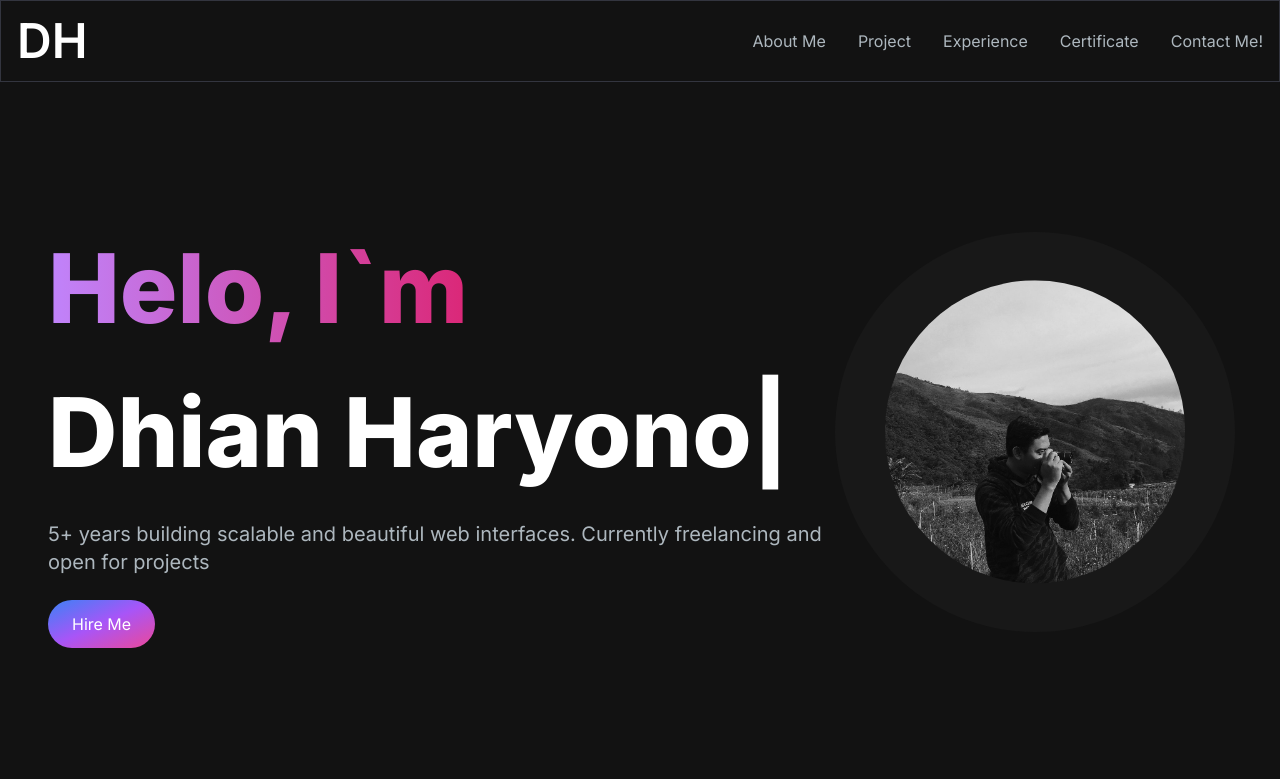
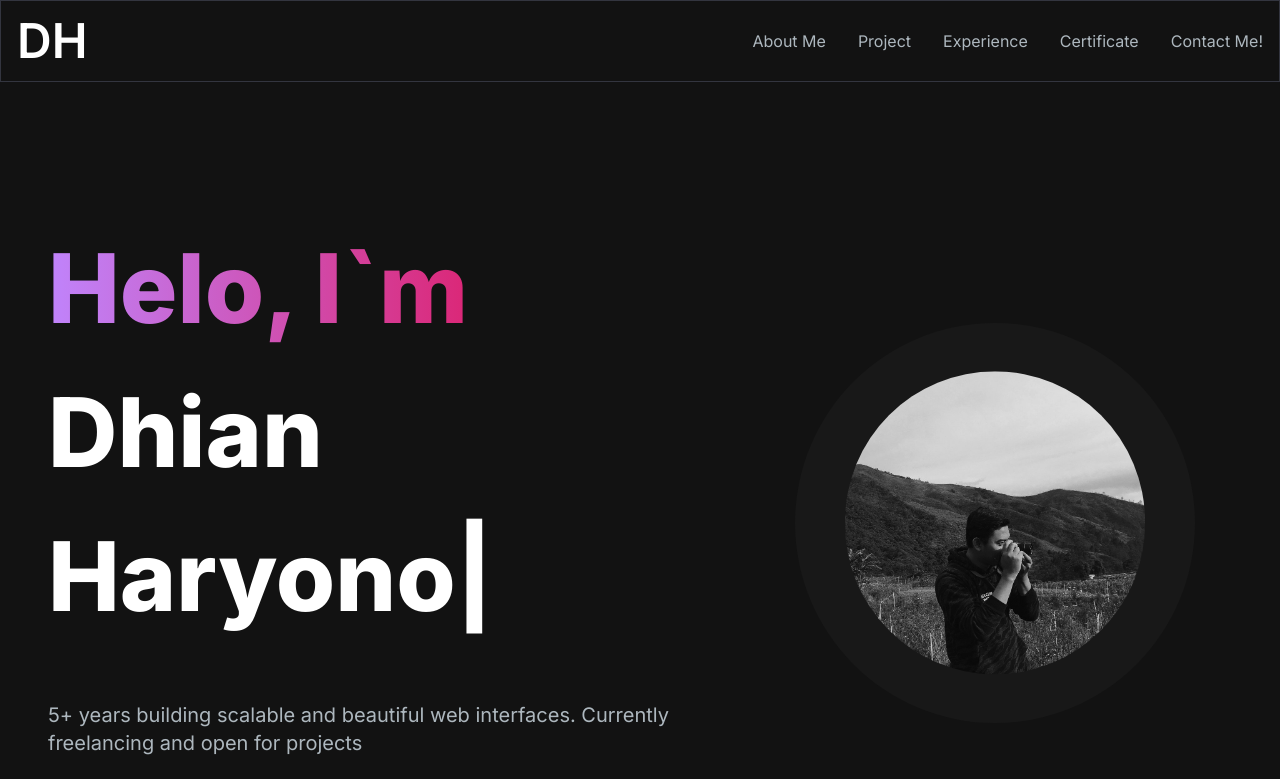
Before and after one commit to dhianharyono/Dhian-Portofolio, a Next.js app: page / in a window 1280 px wide. Shown: the top 779 px of the page. Built offline with nearby package versions, Linux system fonts and the light colour scheme.

Commit message:
feat(portofolio): fix styling

```diff
--- a/app/components/CertificateSection/Certificate.tsx
+++ b/app/components/CertificateSection/Certificate.tsx
@@ -21,7 +21,7 @@ const Certificate = () => {
 
   return (
     <div id='certificate' className='flex justify-center mt-24'>
-      <div className='w-full shadow-xl rounded-2xl'>
+      <div className='w-full'>
         <h2 className='text-center text-4xl font-bold text-white mt-4 mb-8 md:mb-12'>
           Certificate
         </h2>
--- a/app/components/HeroSection/HeroSection.jsx
+++ b/app/components/HeroSection/HeroSection.jsx
@@ -8,25 +8,27 @@ import Link from 'next/link';
 const HeroSection = () => {
   return (
     <section className='lg:py-16'>
-      <div className='grid grid-cols-1 lg:grid-cols-12'>
+      <div className='grid grid-cols-1 lg:grid-cols-12 gap-8 items-center'>
         <motion.div
           initial={{ opacity: 0, scale: 0.5 }}
           animate={{ opacity: 1, scale: 1 }}
           transition={{ duration: 0.5 }}
-          className='col-span-8 place-self-center text-center sm:text-left justify-self-start'
+          className='col-span-7 place-self-center text-center sm:text-left justify-self-start'
         >
           <h1 className='text-white mb-4 text-4xl sm:text-5xl lg:text-8xl lg:leading-normal font-extrabold'>
             <span className='text-transparent bg-clip-text bg-gradient-to-r from-primary-400 to-secondary-600'>
-              Helo, I`m{' '}
+              Helo, I`m
             </span>
             <br />
+            <div className='inline-block max-w-full overflow-hidden text-ellipsis'>
               <TypeAnimation
                 sequence={['Dhian Haryono', 1000, 'Frontend Developer', 1000]}
                 wrapper='span'
                 speed={50}
                 repeat={Infinity}
-              className='whitespace-nowrap'
+                className='block min-h-[50px] sm:min-h-[60px] lg:min-h-[100px]'
               />
+            </div>
           </h1>
           <p className='text-[#ADB7BE] text-base sm:text-lg mb-6 lg:text-xl'>
             5+ years building scalable and beautiful web interfaces. Currently
@@ -38,18 +40,15 @@ const HeroSection = () => {
                 Hire Me
               </button>
             </Link>
-            {/* <button className="px-1 py-1 w-full sm:w-fit rounded-full bg-gradient-to-br from-blue-500 via-primary-500 hover:bg-slate-800 text-white mt-3">
-              <span className="block bg-[#121212] hover:bg-slater-800 rounded-full px-5 py-2">Download CV</span>
-            </button> */}
           </div>
         </motion.div>
         <motion.div
           initial={{ opacity: 0, scale: 0.5 }}
           animate={{ opacity: 1, scale: 1 }}
           transition={{ duration: 0.5 }}
-          className='col-span-4 place-self-center mt-4 lg:mt-0'
+          className='col-span-5 place-self-center mt-4 lg:mt-0'
         >
-          <div className='rounded-full bg-[#181818] w-[250px] h-[250px] lg:w-[400px] lg:h-[400px] relative transition-transform duration-300 hover:scale-105'>
+          <div className='rounded-full bg-[#181818] w-[150px] h-[150px] lg:w-[400px] lg:h-[400px] relative transition-transform duration-300 hover:scale-105'>
             <Image
               className='absolute transform -translate-x-1/2 -translate-y-1/2 top-1/2 left-1/2 rounded-[150px]'
               src={'/images/hero-image.jpg'}
```
Lines whose indentation alone changed are shown as unchanged.
